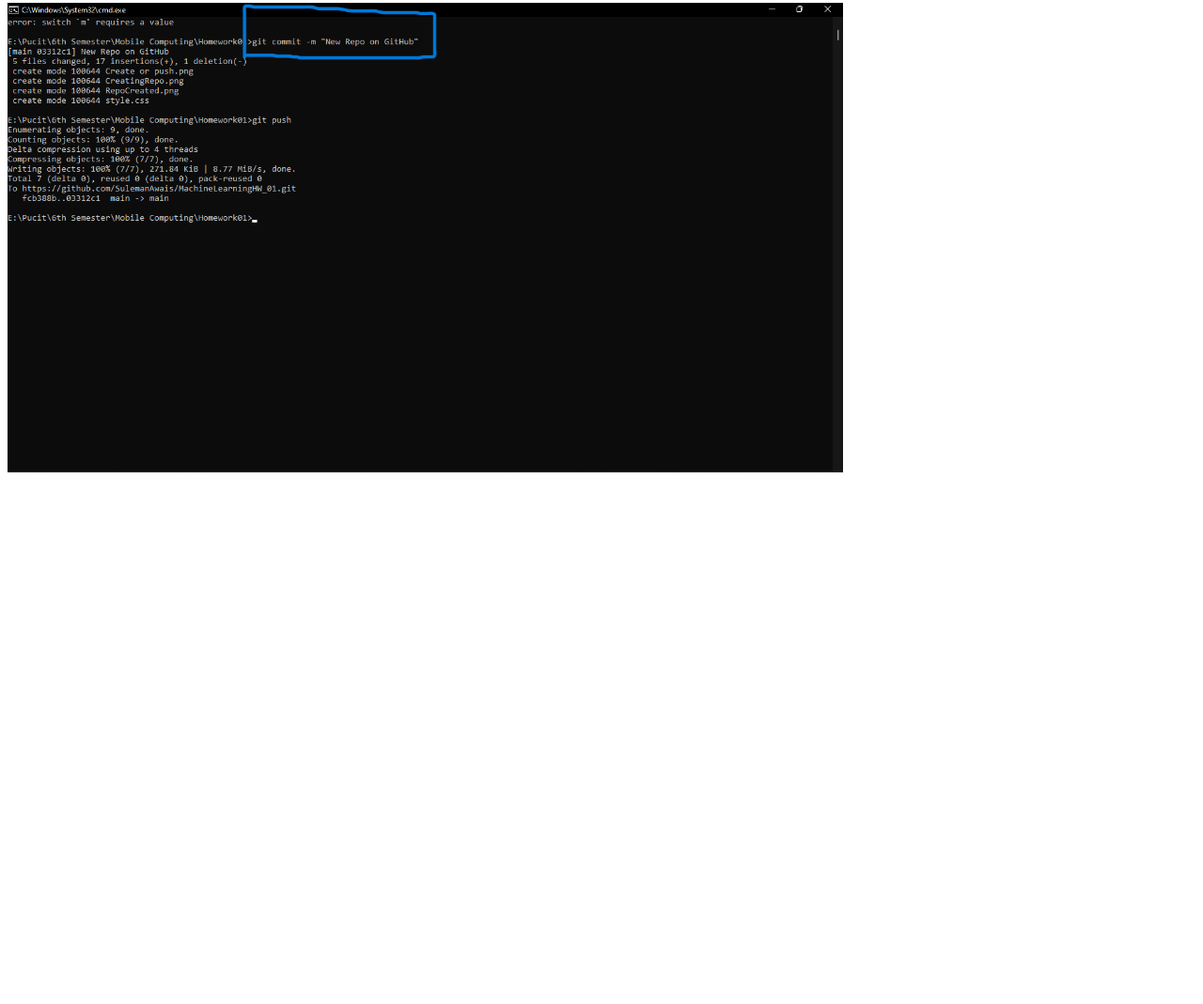
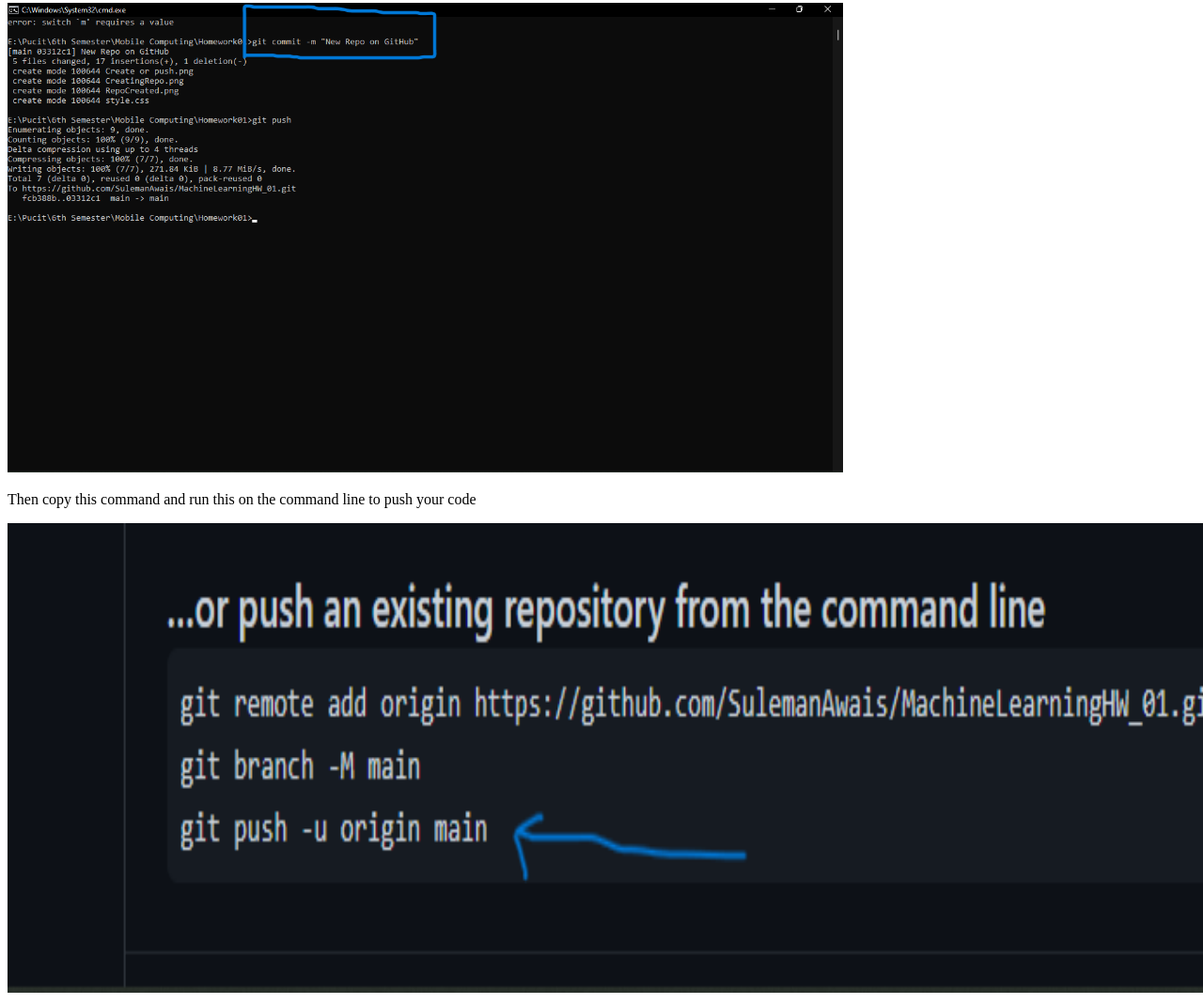
Before and after one commit to SulemanAwais/MachineLearning, a plain HTML site: page Index.html in a window 1280 px wide. Shown: the part 3203-4272 px from the top of the page at 94% size. Before the commit the page ends 3718 px from the top, so only its background shows below. Drawn offline with Linux system fonts and the light colour scheme.

Commit message:
Push Command

```diff
--- a/Index.html
+++ b/Index.html
@@ -30,6 +30,8 @@
     <p>git commit -m "Commit Description"</p>
     <p>run this command just like in the snapshot</p>
     <img src="commit.png" id="im1">
+    <p>Then copy this command and run this on the command line to push your code</p>
+    <img src="pushCommand.png" id="im1" width="1300">
 
 </body>
 </html>
```
Also changed, not shown: pushCommand.png (added).
